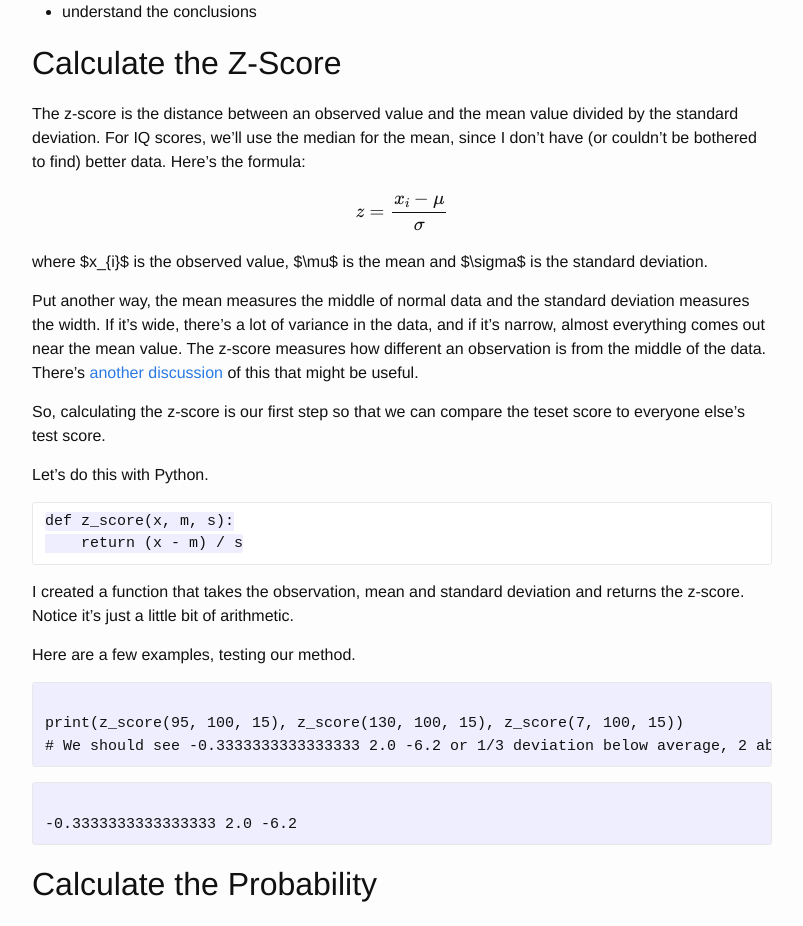
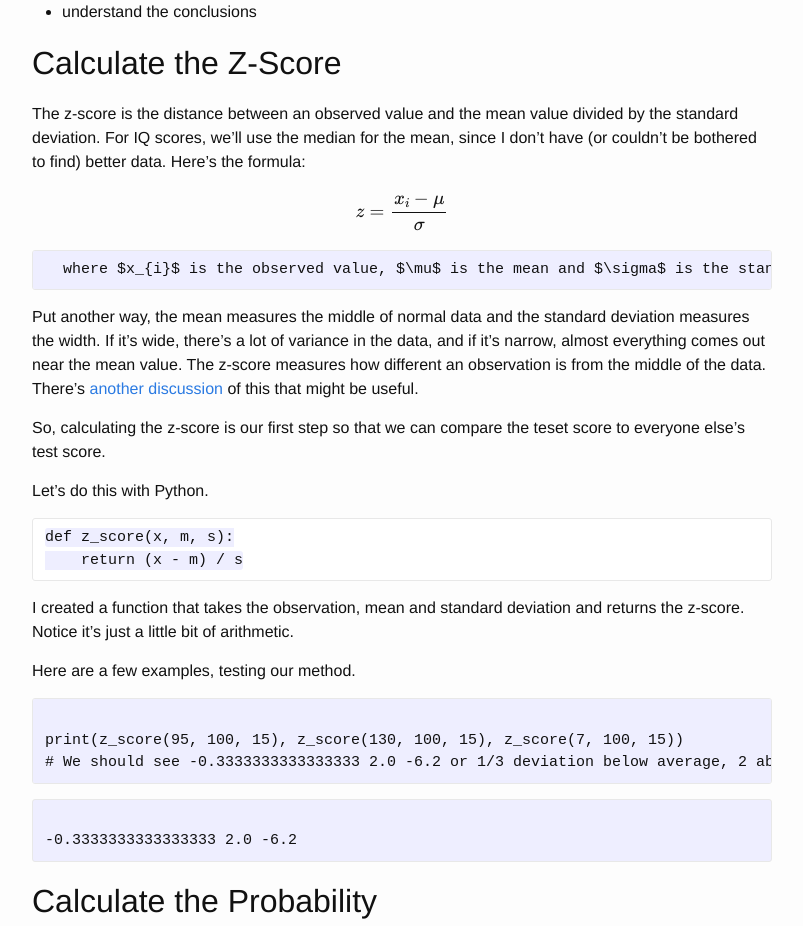
Before and after one commit to davidrichards/davidrichards.github.io, a Jekyll site: the page built from _posts/2015-9-21-gaussian-iq.markdown, in a window 1280 px wide. Shown: the part 1667-2593 px from the top of the page, without its empty margins (238-1041 px from the left). Built offline with Jekyll 4.4.1, drawn with Linux system fonts in a browser that asks for light colours; formulas are drawn with MathJax 3.

Commit message:
working on math fixes

```diff
--- a/_posts/2015-9-21-gaussian-iq.markdown
+++ b/_posts/2015-9-21-gaussian-iq.markdown
@@ -42,9 +42,9 @@ The z-score is the distance between an observed value and the mean value divided
 
 $$z = \frac{x_{i} - \mu}{\sigma}$$
 
-<p>
+<pre>
   where $x_{i}$ is the observed value, $\mu$ is the mean and $\sigma$ is the standard deviation.
-</p>
+</pre>
 
 Put another way, the mean measures the middle of normal data and the standard deviation measures the width.  If it's wide, there's a lot of variance in the data, and if it's narrow, almost everything comes out near the mean value.  The z-score measures how different an observation is from the middle of the data.  There's [another discussion](http://math.stackexchange.com/questions/133701/how-does-one-gain-an-intuitive-understanding-of-the-z-score-table) of this that might be useful.
 
```
